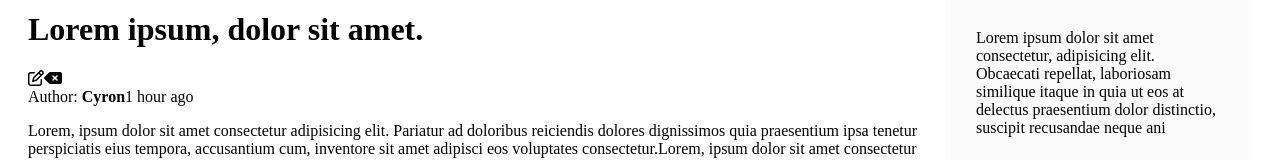
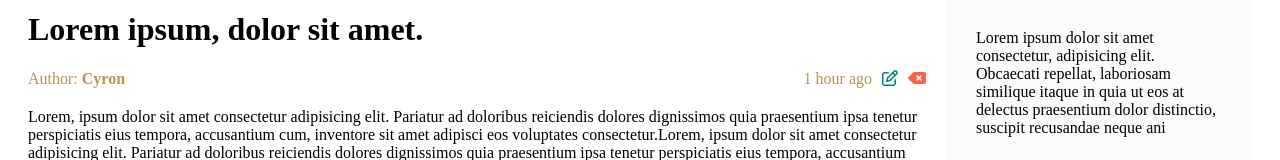
Before and after one commit to ARIERICYRON/phase-3-project, a React (Create React App) app: page / in a window 1280 px wide. Shown: the part 410-570 px from the top of the page. Built offline with nearby package versions, Linux system fonts and the light colour scheme.

Commit message:
styled my single page and created write page

```diff
--- a/src/components/singlePost/singlePost.css
+++ b/src/components/singlePost/singlePost.css
@@ -11,3 +11,30 @@
     border-radius: 5px;
     object-fit: cover;
 }
+.singlePostTittle{
+    text-align: center;
+    margin: 10px;
+    font-family: 'Lucida Sans', 'Lucida Sans Regular', 'Lucida Grande', 'Lucida Sans Unicode', Geneva, Verdana, sans-serif;
+    font-size: 28px;
+}
+.singlePostEdit{
+    float: right;
+    font-size: 16px;
+}
+.singlePostIcon{
+    margin-left: 10px;
+    cursor: pointer;
+}
+.singlePostIcon:first-child{
+    color: teal;
+}
+.singlePostIcon:last-child{
+    color: tomato;
+}
+.singlePostInfo{
+    margin-bottom: 20px;
+    display: flex;
+    justify-content: space-between;
+    font-size: 16px;
+    color: #b39656;
+}
```
